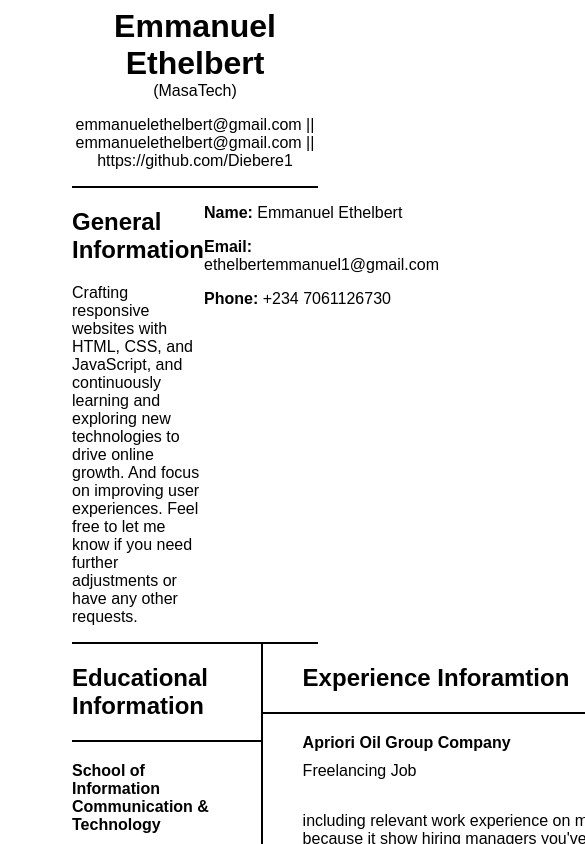
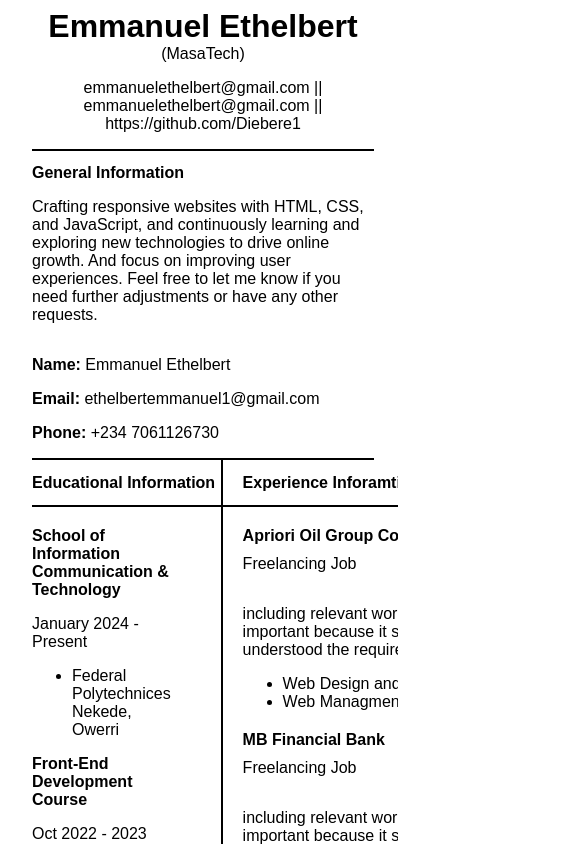
Before and after one commit to Diebere1/My-cv-application, a React (Vite) app: page / in a window 390 px wide. Shown: the top 844 px of the page, 585 px wide, since content can reach past the window. Built offline with nearby package versions, Linux system fonts and the light colour scheme.

Commit message:
UPADATED

```diff
--- a/src/styles/App.css
+++ b/src/styles/App.css
@@ -90,3 +90,56 @@ h1{
 .read-the-docs {
   color: #888;
 }
+/* tablet screen size  */
+@media only screen and (max-width: 768px){
+  #root {
+    padding: 0 1.5rem 0 1.5rem;
+  }
+  body,
+  html{
+    width: 100%;
+    overflow-x: hidden;
+  }
+  h2{
+    font-size: 21px;
+  }
+  .About-me {
+    flex-direction: column;
+  }
+  .about-me-div {
+    /* width: 350px; */
+    width: 100%;
+  }
+  .edu-div {
+    width: 300px;
+  }
+  .exp-div {
+    width: 400px;
+  }
+  .exp-info h2,
+  .exp-details {
+    margin-left: 20px;
+  }
+  .conpy-header {
+    width: 400px;
+  }
+  .locn-date-div {
+    text-align: right;
+    margin-right: 20px;
+  }
+  .rel-work {
+    width: 420px;
+  }
+}
+
+@media only screen and (max-width: 600px) {
+  h2{
+    font-size: 16px;
+  }
+  .edu-div {
+    width: 550px;
+  }
+  .exp-div {
+    width: 400px;
+  }
+}
```
